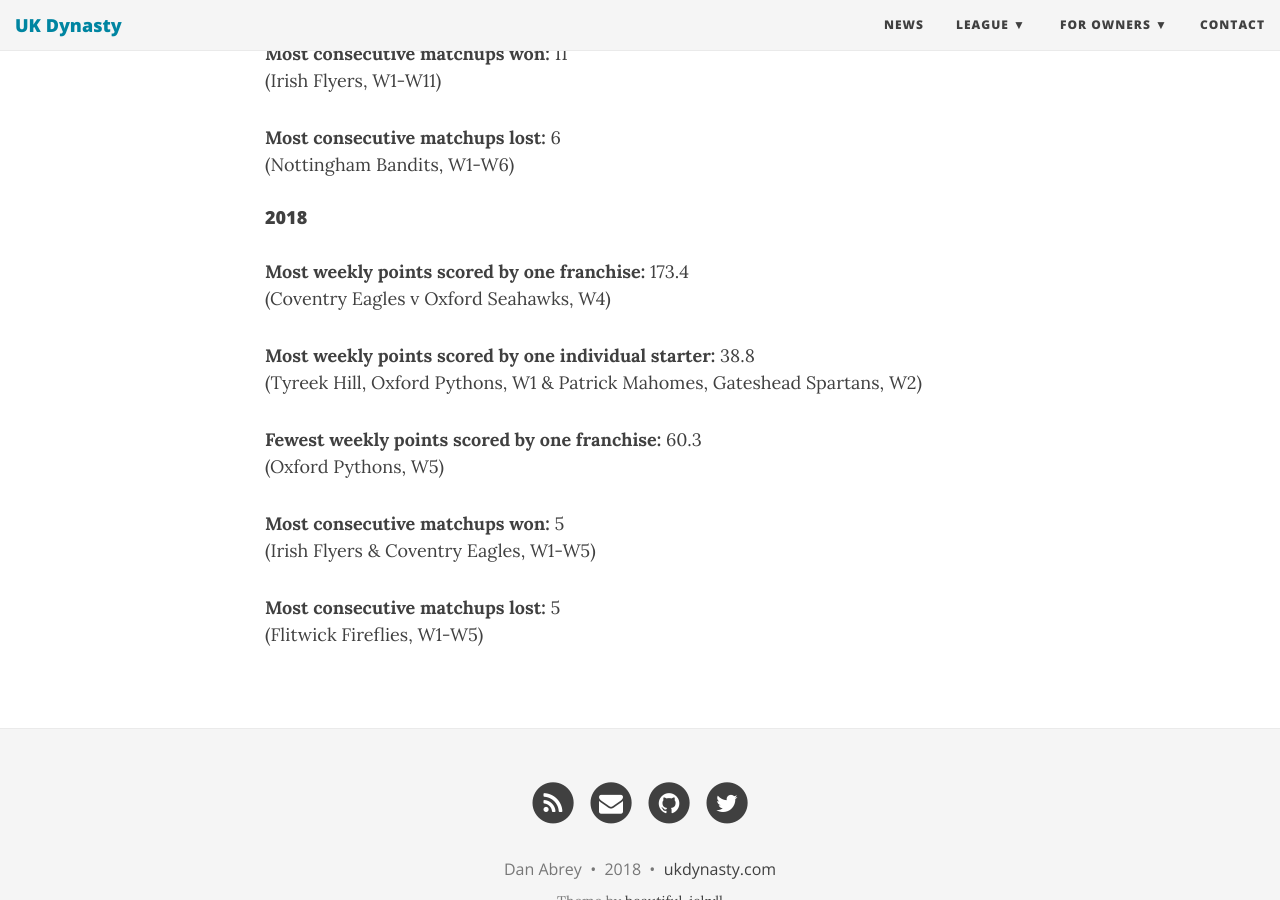
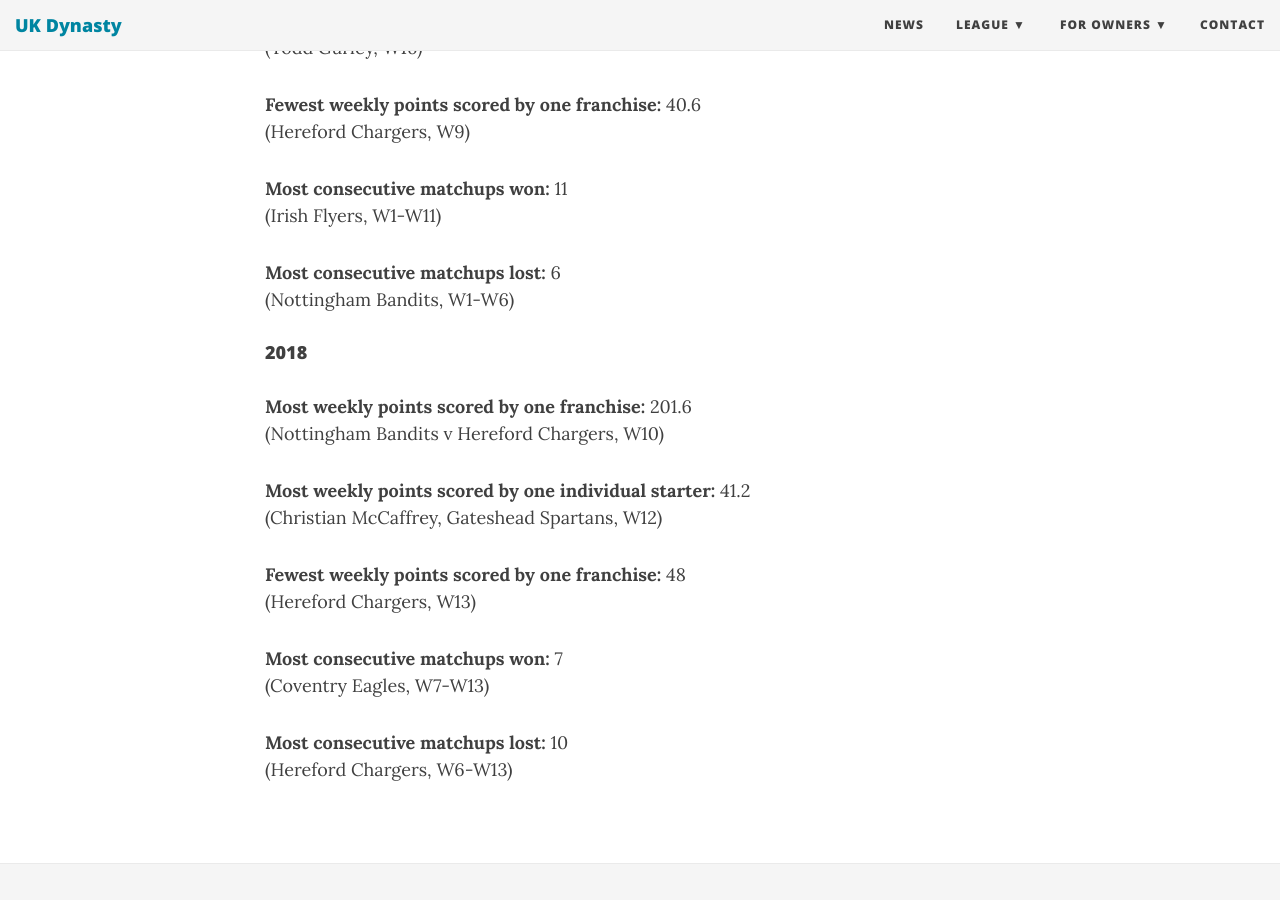
Before and after one commit to UKDynasty/ukdynasty.github.io, a Jekyll site: the page built from history/index.md, in a window 1280 px wide and 900 px high, scrolled down 2658 px. Built offline with Jekyll 4.4.1, drawn with Linux system fonts in a browser that asks for light colours; nearby versions of some CDN libraries; some of the changed text lies outside the part shown.

Commit message:
Update history for 2018 season

```diff
--- a/history/index.md
+++ b/history/index.md
@@ -43,11 +48,11 @@ published: true
 **Most regional finals won:** 2
 (Coventry Eagles, South, 2016 & 2017)
 
-**Most playoff appearances:**  2
-(Coventry Eagles, Derby Otters, Wigan Wombats)
+**Most playoff appearances:**  3
+(Coventry Eagles)
 
-**Most weekly points scored by one franchise:** 184.6
-(Coventry Eagles v Hereford Chargers, W12 2017)
+**Most weekly points scored by one franchise:** 201.6
+(Nottingham Bandits v Hereford Chargers, W10 2018)
 
 **Most weekly points scored by one individual starter:**  49.8
 (Le'Veon Bell, Hereford Chargers, Playoffs W1 2016)
@@ -100,17 +105,17 @@ published: true
 
 #### 2018
 
-**Most weekly points scored by one franchise:** 173.4
-(Coventry Eagles v Oxford Seahawks, W4)
+**Most weekly points scored by one franchise:** 201.6
+(Nottingham Bandits v Hereford Chargers, W10)
 
-**Most weekly points scored by one individual starter:** 38.8
-(Tyreek Hill, Oxford Pythons, W1 & Patrick Mahomes, Gateshead Spartans, W2)
+**Most weekly points scored by one individual starter:** 41.2
+(Christian McCaffrey, Gateshead Spartans, W12)
 
-**Fewest weekly points scored by one franchise:** 60.3
-(Oxford Pythons, W5)
+**Fewest weekly points scored by one franchise:** 48
+(Hereford Chargers, W13)
 
-**Most consecutive matchups won:** 5
-(Irish Flyers & Coventry Eagles, W1-W5)
+**Most consecutive matchups won:** 7
+(Coventry Eagles, W7-W13)
 
-**Most consecutive matchups lost:** 5
-(Flitwick Fireflies, W1-W5)
+**Most consecutive matchups lost:** 10
+(Hereford Chargers, W6-W13)
```
Also changed, not shown: other parts of history/index.md (+5 -0 lines).
